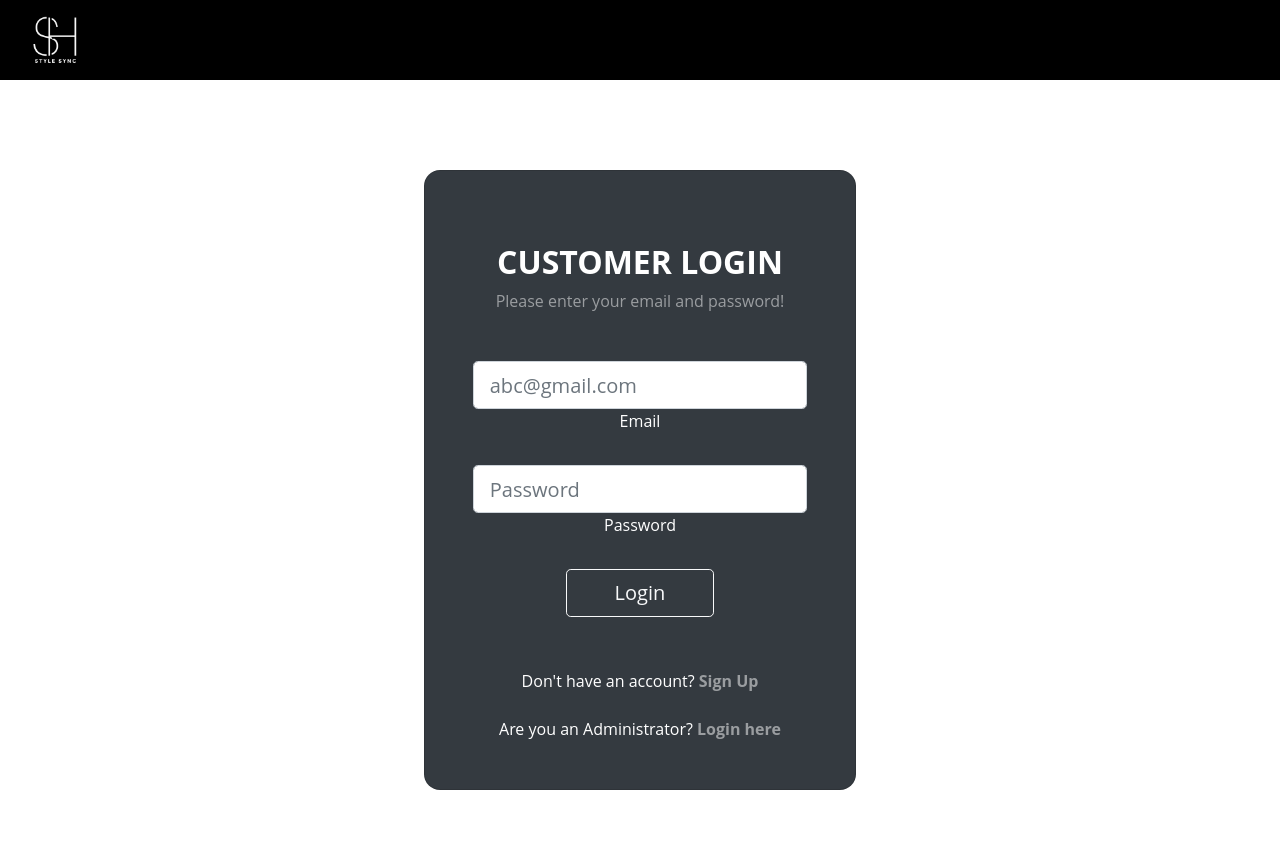
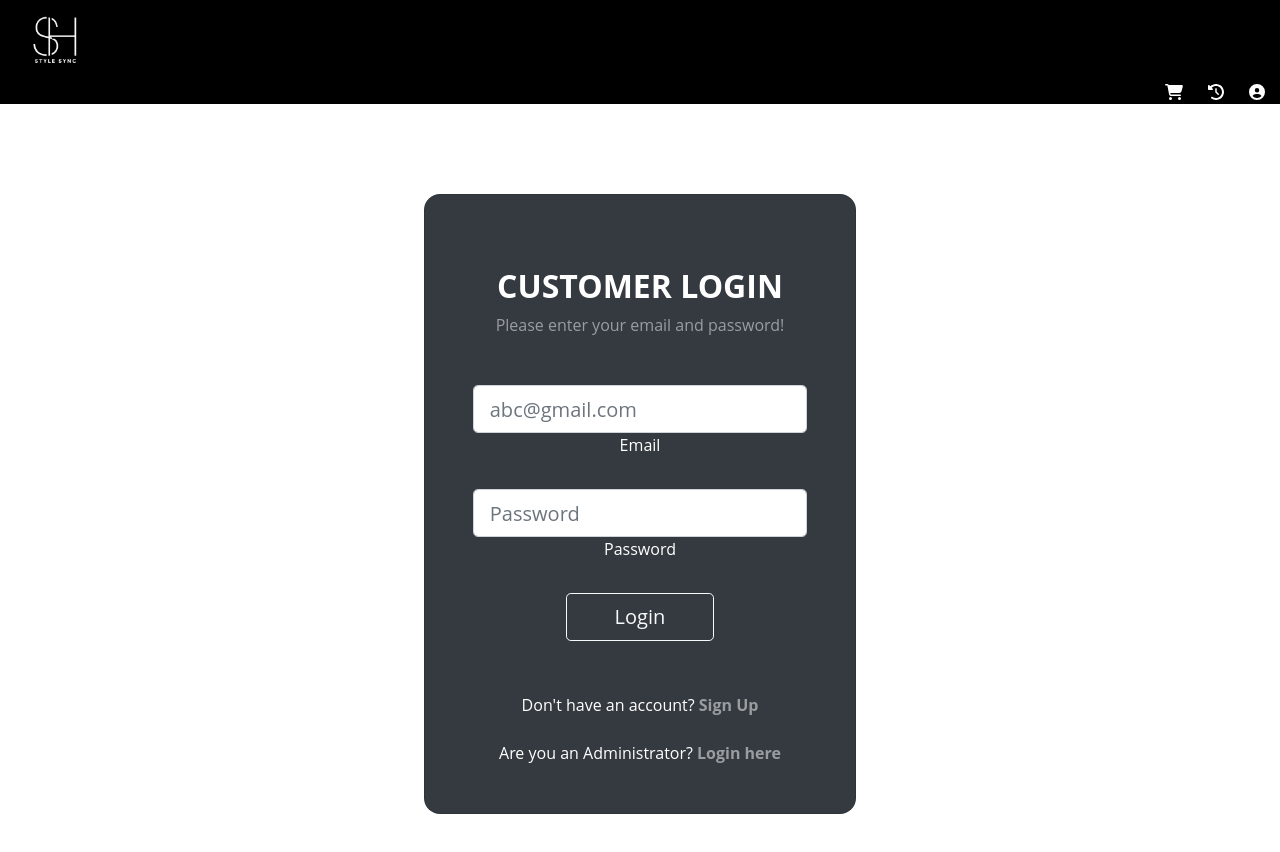
Before and after one commit to Sathira-Wijeratne/StyleSync-Solutions, a React (Create React App) app in the folder frontend/: page / in a window 1280 px wide. Shown: the top 852 px of the page. Built offline with nearby package versions, Linux system fonts and the light colour scheme; the HTML template or start-up script is replaced by a standard one.

Commit message:
commit header component modifications

```diff
--- a/frontend/src/components/Header.js
+++ b/frontend/src/components/Header.js
@@ -1,31 +1,54 @@
 import React from "react";
 import logo from "../images/logo.png";
+import { FontAwesomeIcon } from "@fortawesome/react-fontawesome";
+import {
+  faCartShopping,
+  faClockRotateLeft,
+  faCircleUser
+
+} from "@fortawesome/free-solid-svg-icons";
 
 export default function Header() {
   return (
-    // <div>
-    //   <nav className="navbar fixed-top bg-dark" style={{ color: "White" }}>
-    //     <div className="row">
-    //       <div className="col-3">
-    //         &nbsp;&nbsp;&nbsp;&nbsp;&nbsp;&nbsp;&nbsp;&nbsp;&nbsp;&nbsp;&nbsp;&nbsp;&nbsp;&nbsp;&nbsp;
-    //         <img src={logo} width="40%" alt="Logo"></img>
-    //       </div>
-    //       <div className="col" style={{ fontSize: "70px" }}>
-    //         <b>StyleSync Summer Store</b>
-    //       </div>
-    //     </div>
-    //   </nav>
-    //   <br></br>
-    //   <br></br>
-    //   <br></br>
-    //   <br></br>
-    //   <br></br>
-    //   <br></br>
-    //   <br></br>
-    // </div>
-    <div class="container-fluid" style={{backgroundColor:"Black"}}>
-    <img src={logo} width={80} height={80}  alt="Logo"></img>
+    <div className="container-fluid" style={{ backgroundColor: "black" }}>
+      <div className="row">
+        <div className="col-md-12 text-left">
+          <img src={logo} width={80} height={80} alt="Logo" />
+        </div>
+        <div className="col-md-12 text-end" style={{ justifyContent: "center" }}>
 
+          <a type="button" href="/cart">
+            <FontAwesomeIcon
+              icon={faCartShopping}
+              shake
+              size="m"
+              style={{ marginLeft: "25px" ,color:"White"}}
+            />
+          </a>
+          <a type="button" href="/purchaseHistory">
+            <FontAwesomeIcon
+              icon={faClockRotateLeft}
+              size="m"
+              style={{ marginLeft: "25px",color:"White"}}
+            />
+          </a>
+          <a
+            href="/"
+            onClick={() => {
+              sessionStorage.removeItem("sSyncSolRemotsuc");
+              sessionStorage.removeItem("customerEmail");
+            }}
+          >
+             <a type="button">
+            <FontAwesomeIcon
+              icon={faCircleUser}
+              size="m"
+              style={{ marginLeft: "25px", color:"White"}}
+            />
+          </a>
+          </a>
+        </div>
+      </div>
     </div>
   );
 }
```
